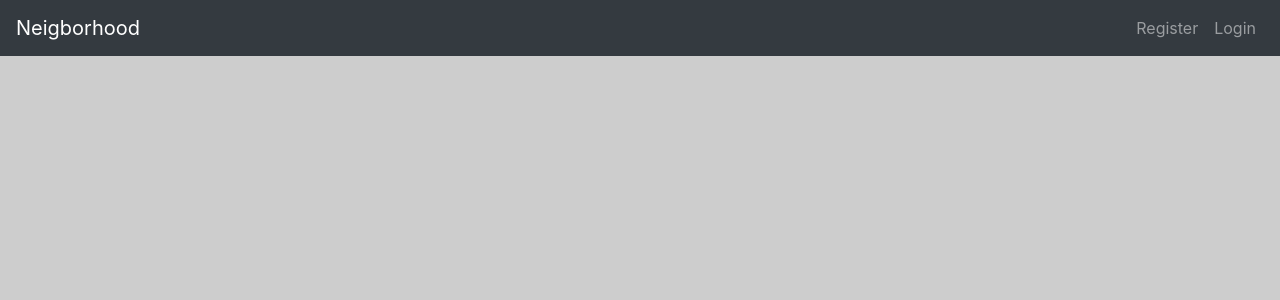
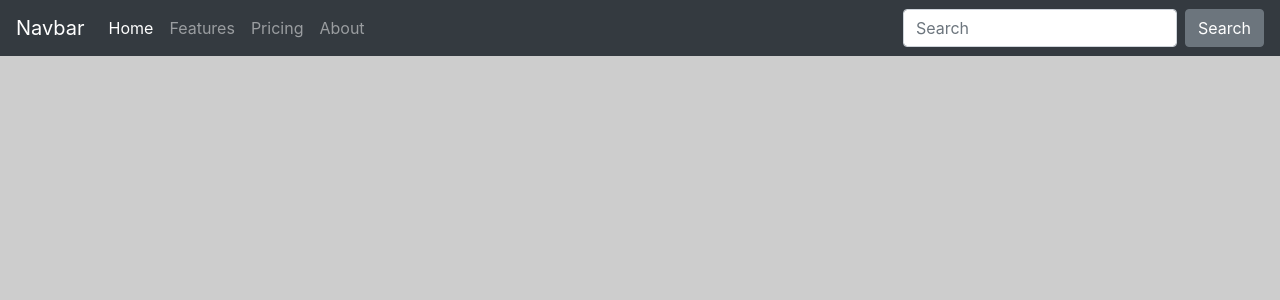
Before and after one commit to danielevans-999/Neigborhood, a Django app: page / in a window 1280 px wide. Shown: the top 300 px of the page. Run offline with Django 3.2, Linux system fonts and the light colour scheme; some libraries are stand-ins or nearby versions.

Commit message:
Adds navbar

```diff
--- a/neigborhood_app/templates/neigborhood/base.html
+++ b/neigborhood_app/templates/neigborhood/base.html
@@ -8,7 +8,7 @@
     <meta charset="UTF-8">
     <meta name="viewport" content="width=device-width, initial-scale=1.0">
     <meta http-equiv="X-UA-Compatible" content="ie=edge">
-    <title>Project Rater</title>
+    <title>Document</title>
     {% block styles %}
     <link rel="stylesheet" href="https://stackpath.bootstrapcdn.com/bootstrap/4.3.1/css/bootstrap.min.css"
         integrity="sha384-ggOyR0iXCbMQv3Xipma34MD+dH/1fQ784/j6cY/iJTQUOhcWr7x9JvoRxT2MZw1T" crossorigin="anonymous">
@@ -25,44 +25,34 @@
 
 <body>
     <nav class="navbar navbar-expand-lg navbar-dark bg-dark">
-        <a class="navbar-brand" href="#">Neigborhood</a>
+        <a class="navbar-brand" href="#">Navbar</a>
         <button class="navbar-toggler" type="button" data-toggle="collapse" data-target="#navbarColor02"
             aria-controls="navbarColor02" aria-expanded="false" aria-label="Toggle navigation">
             <span class="navbar-toggler-icon"></span>
         </button>
 
-        <div class="collapse navbar-collapse sticky-top" id="navbarColor02">
-            {% if user.is_authenticated %}
+        <div class="collapse navbar-collapse" id="navbarColor02">
             <ul class="navbar-nav mr-auto">
                 <li class="nav-item active">
                     <a class="nav-link" href="#">Home <span class="sr-only">(current)</span></a>
                 </li>
-                <form class="form-inline my-2 my-lg-0 ml-5" action="#">
-                    <input class="form-control mr-sm-2" type="text" placeholder="Search" name="search">
-                    <button class="btn btn-secondary my-2 my-sm-0" type="submit">Search</button>
-                </form>
-                <li class="nav-item ml-5">
-                        <a class="nav-link" href="#">{{user.username}}</a>
-                </li>
-                <li class="nav-item ml-1">
-                    <a class="nav-link " href="/logout" tabindex="-1" aria-disabled="true">logout </a>
-                </li>
-
-            </ul>
-            <a href="#"><img src="#" alt="" style="border-radius: 50%; width:50px; height:50px; border-color: brown; border-width: 1px;"></a>
-            {% else %}
-            <ul class="navbar-nav ml-auto">
                 <li class="nav-item">
-                    <a class="nav-link " href="/accounts/register">Register</a>
+                    <a class="nav-link" href="#">Features</a>
                 </li>
                 <li class="nav-item">
-                    <a class="nav-link" href="/accounts/login/?next=/">Login</a>
+                    <a class="nav-link" href="#">Pricing</a>
                 </li>
-                {% endif %}
+                <li class="nav-item">
+                    <a class="nav-link" href="#">About</a>
+                </li>
             </ul>
-
+            <form class="form-inline my-2 my-lg-0">
+                <input class="form-control mr-sm-2" type="text" placeholder="Search">
+                <button class="btn btn-secondary my-2 my-sm-0" type="submit">Search</button>
+            </form>
         </div>
     </nav>
+
     <div class="container-fluid">
         {% block content %}
         {%  endblock %}
@@ -78,8 +68,7 @@
     <script src="https://stackpath.bootstrapcdn.com/bootstrap/4.3.1/js/bootstrap.min.js"
         integrity="sha384-JjSmVgyd0p3pXB1rRibZUAYoIIy6OrQ6VrjIEaFf/nJGzIxFDsf4x0xIM+B07jRM"
         crossorigin="anonymous"></script>
-
-    {% endblock %}
+        {% endblock %}
 </body>
 
 </html>
```
